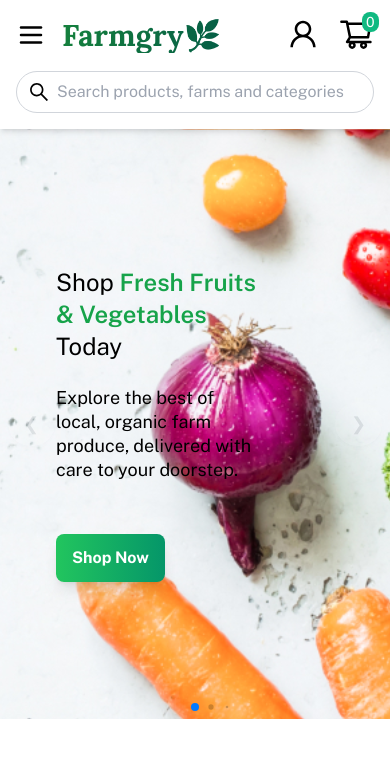
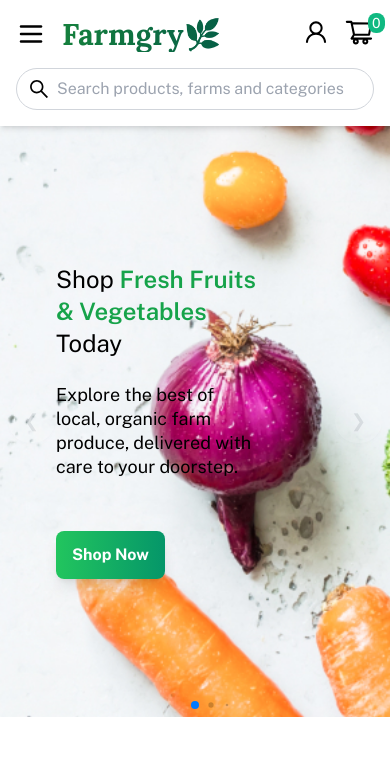
Before and after one commit to Anagho/gmc-ecom-demo, a React (Vite) app in the folder frontend/: page / in a window 390 px wide. Shown: the top 758 px of the page. Built offline with nearby package versions, Linux system fonts and the light colour scheme; no server answers.

Commit message:
added mobile ui

```diff
--- a/frontend/src/components/ui/Navbar.jsx
+++ b/frontend/src/components/ui/Navbar.jsx
@@ -188,10 +188,10 @@ function Navbar() {
             </div>
 
             {/* right */}
-            <div className="flex items-center gap-5">
+            <div className="flex items-center gap-4">
               {/* User */}
               <Space>
-                <UserOutlined className="text-3xl" />
+                <UserOutlined className="text-2xl" />
               </Space>
 
               {/* Cart */}
@@ -202,7 +202,7 @@ function Navbar() {
                 to={"/cart"}
               >
                 <Space>
-                  <ShoppingCartOutlined className="text-4xl" />
+                  <ShoppingCartOutlined className="text-3xl" />
                 </Space>
                 <span className="bg-emerald-500 absolute -top-1 left-6 px-1 text-white rounded-lg text-center text-sm">
                   {cartItems.length}
```
